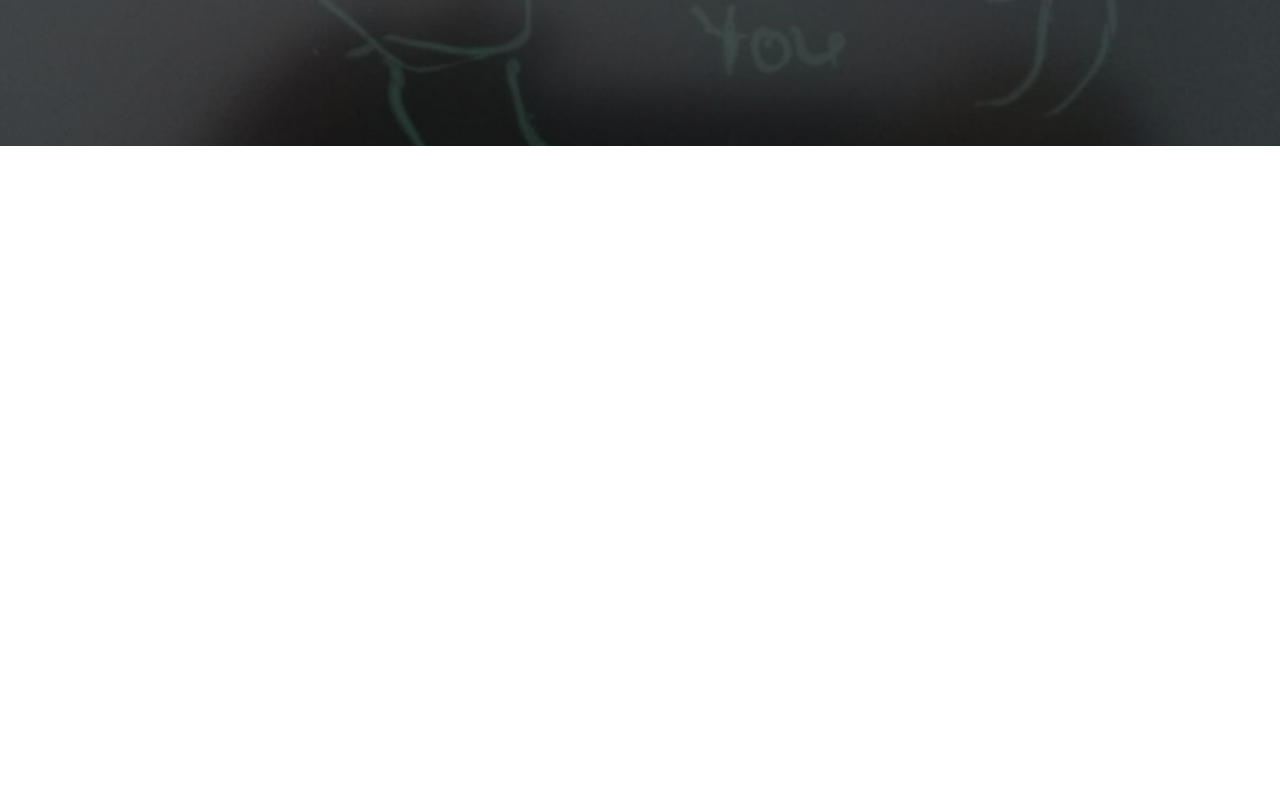
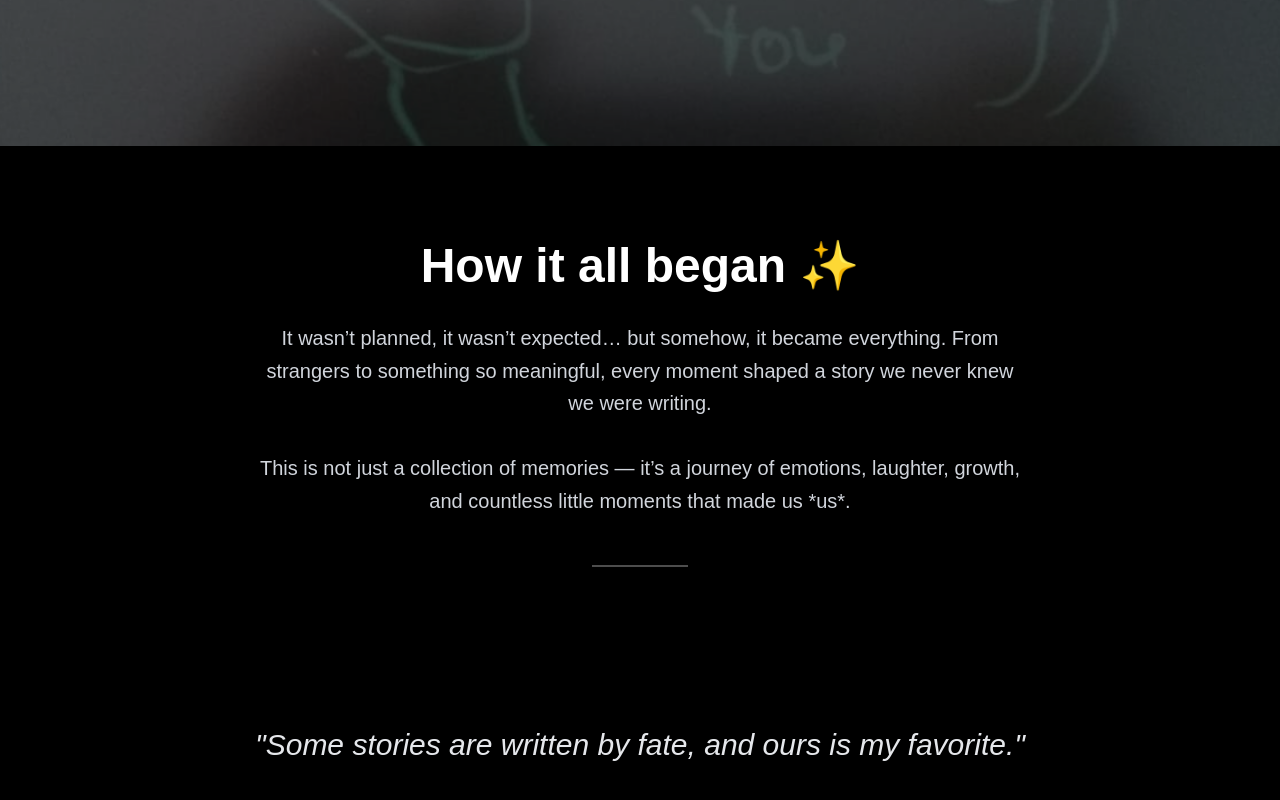
Before and after one commit to anjali012005/NextJS, a Next.js app: page / in a window 1280 px wide. Shown: the part 654-1454 px from the top of the page. Before the commit the page ends 800 px from the top, so only its background shows below. Built offline with nearby package versions, Linux system fonts and the light colour scheme.

Commit message:
Added StoryIntro Component

```diff
--- a/app/(users)/page.jsx
+++ b/app/(users)/page.jsx
@@ -3,6 +3,7 @@
 import { useEffect, useState } from "react";
 import Loader from "../components/Loader";
 import Navbar from "../components/Navbar";
+import StoryIntro from "@/components/StoryIntro";
 
 export default function UserHome() {
   const [loading, setLoading] = useState(false);
@@ -18,6 +19,7 @@ export default function UserHome() {
   if (loading) return <Loader />;
 
   return (
+  <>
     <main className="relative h-screen w-screen overflow-hidden flex items-center justify-center">
 
       {/* Background Image */}
@@ -36,5 +38,7 @@ export default function UserHome() {
       </h1>
 
     </main>
+    <StoryIntro />
+  </>
   );
 }
--- /dev/null
+++ b/components/StoryIntro.jsx
@@ -0,0 +1,36 @@
+"use client";
+
+export default function StoryIntro() {
+  return (
+    <>
+      <section className="bg-black text-white py-24 px-6 md:px-20 text-center">
+
+      {/* Heading */}
+      <h2 className="text-4xl md:text-5xl font-bold mb-8">
+        How it all began ✨
+      </h2>
+
+      {/* Story Text */}
+      <p className="max-w-3xl mx-auto text-lg md:text-xl text-gray-300 leading-relaxed">
+        It wasn’t planned, it wasn’t expected… but somehow, it became everything.
+        From strangers to something so meaningful, every moment shaped a story
+        we never knew we were writing.
+        <br /><br />
+        This is not just a collection of memories — it’s a journey of emotions,
+        laughter, growth, and countless little moments that made us *us*.
+      </p>
+
+      {/* Optional Divider */}
+      <div className="mt-12 flex justify-center">
+        <div className="w-24 h-[2px] bg-white/30"></div>
+      </div>
+
+    </section>
+    <section className="bg-black text-white py-16 text-center">
+        <p className="text-2xl md:text-3xl italic text-gray-200">
+            "Some stories are written by fate, and ours is my favorite."
+        </p>
+    </section>
+    </>
+  );
+}
```
